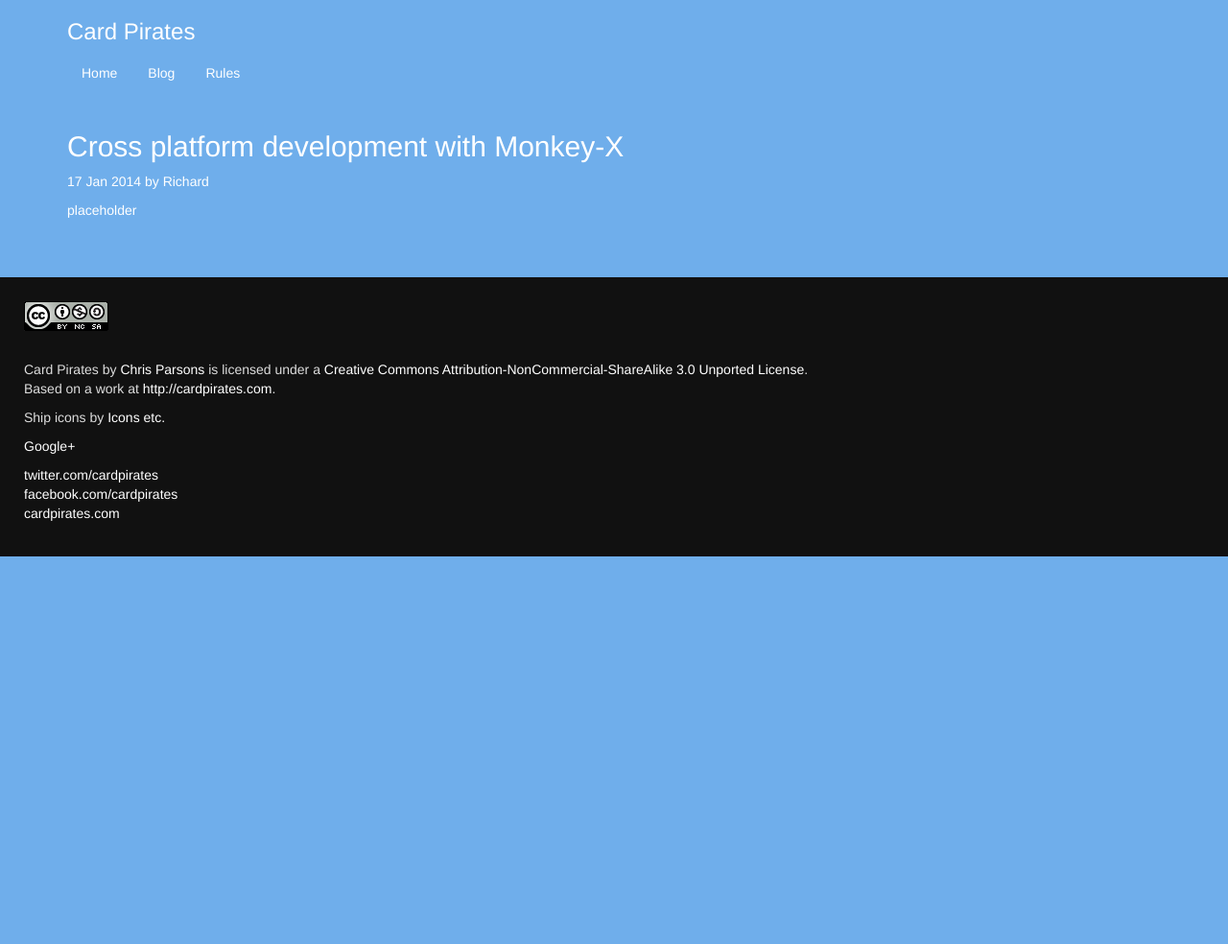
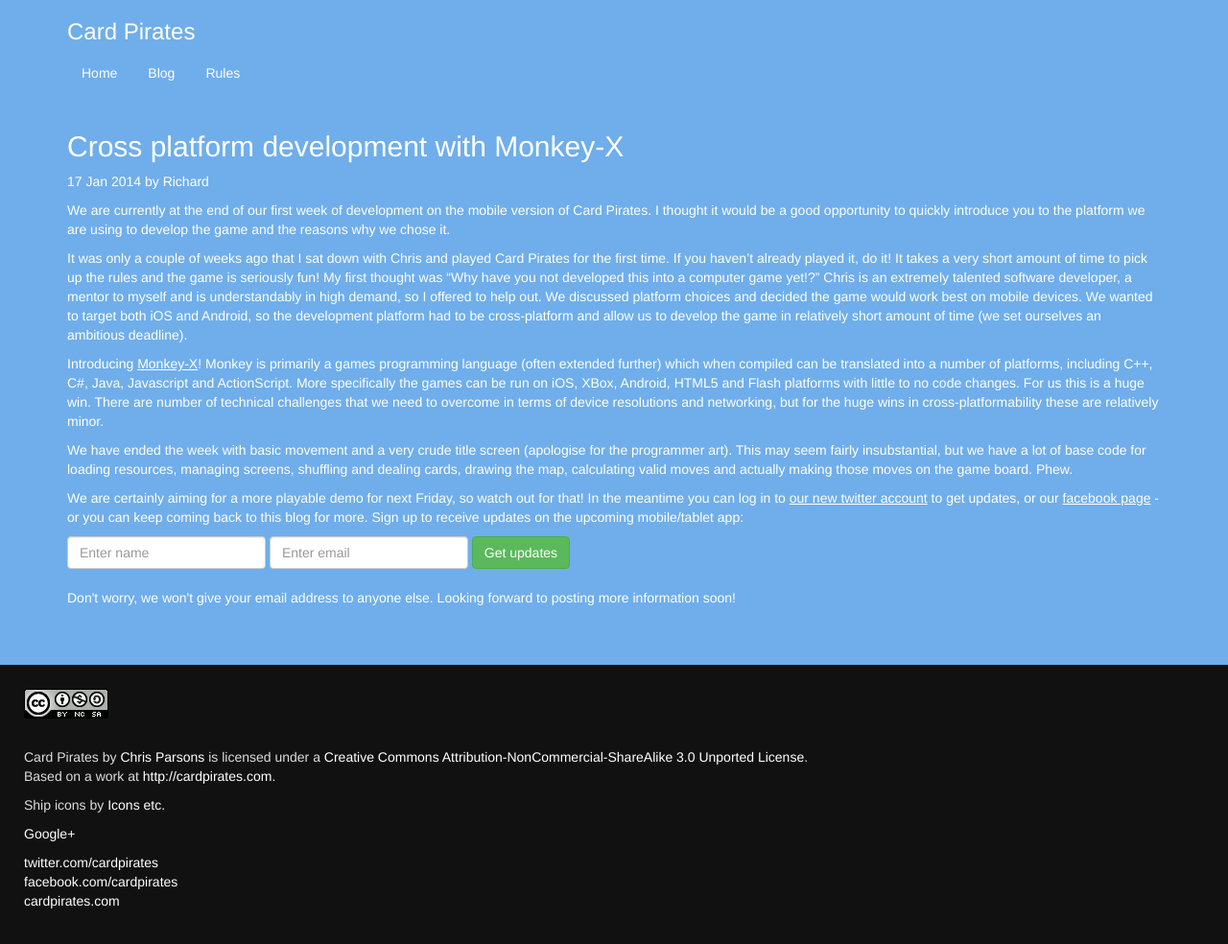
Before and after one commit to chrismdp/cardpirates, a Jekyll site: the page built from _posts/2014-01-17-cross-platform-development-with-monkey.md, in a window 1280 px wide. Shown: the whole page at 96% size. Built offline with Jekyll 4.4.1, drawn with Linux system fonts in a browser that asks for light colours; nearby versions of some CDN libraries; before the commit the page ends 900 px from its top, so only the background shows below that.

Commit message:
Add blog post for cross platform development with monkey

```diff
--- a/_posts/2014-01-17-cross-platform-development-with-monkey.md
+++ b/_posts/2014-01-17-cross-platform-development-with-monkey.md
@@ -1,10 +1,55 @@
 ---
 layout: post
 title:  "Cross platform development with Monkey-X"
-date: 2014-01-17 16:00:00 +0000
+date: 2014-01-17 21:00:00 +0000
 tags: development
 author: Richard
 
 ---
 
-placeholder
+We are currently at the end of our first week of development on the mobile
+version of Card Pirates. I thought it would be a good opportunity to quickly
+introduce you to the platform we are using to develop the game and the reasons
+why we chose it.
+
+It was only a couple of weeks ago that I sat down with Chris and played Card
+Pirates for the first time. If you haven't already played it, do it! It takes a very short amount of time to pick up the rules and the game is seriously fun! My first thought was "Why have you not developed this into a computer game yet!?" Chris is an extremely talented software developer, a mentor to myself and is understandably in high demand, so I offered to help out.
+We discussed platform choices and decided the game would work best on mobile
+devices. We wanted to target both iOS and Android, so the development platform
+had to be cross-platform and allow us to develop the game in relatively short
+amount of time (we set ourselves an ambitious deadline).
+
+Introducing [Monkey-X](http://www.monkeycoder.co.nz)! Monkey is primarily a games
+programming language (often extended further) which when compiled can be
+translated into a number of platforms, including C++, C#, Java, Javascript and
+ActionScript. More specifically the games can be run on iOS, XBox, Android,
+HTML5 and Flash platforms with little to no code changes. For us this is a huge
+win. There are number of technical challenges that we need to overcome in terms
+of device resolutions and networking, but for the huge wins in
+cross-platformability these are relatively minor.
+
+We have ended the week with basic movement and a very crude title screen
+(apologise for the programmer art). This may seem fairly insubstantial, but we
+have a lot of base code for loading resources, managing screens, shuffling and
+dealing cards, drawing the map, calculating valid moves and actually making
+those moves on the game board. Phew.
+
+We are certainly aiming for a more playable demo for next Friday, so watch out
+for that! In the meantime you can log in to [our new twitter account](http://twitter.com/cardpirates) to get updates, or our [facebook page](https://www.facebook.com/cardpirates) - or you can keep coming back to this blog for more. Sign up to receive updates on the upcoming mobile/tablet app:
+
+<form class='form-inline' role='form' action="http://thinkcodelearn.createsend.com/t/r/s/ttlylhk/" method="post">
+  <div class='form-group'>
+    <label class='sr-only' for="fieldName">Name</label>
+    <input id="fieldName" name="cm-name" type="text" class='form-control' placeholder='Enter name'/>
+  </div>
+  <div class='form-group'>
+    <label class='sr-only' for="fieldEmail">Email</label>
+    <input id="fieldEmail" name="cm-ttlylhk-ttlylhk" class='form-control' type="email" required placeholder='Enter email'/>
+  </div>
+  <button type="submit" class='btn btn-success'>Get updates</button>
+</form>
+
+<p>
+<br/>
+Don't worry, we won't give your email address to anyone else. Looking forward to posting more information soon!
+</p>
```
